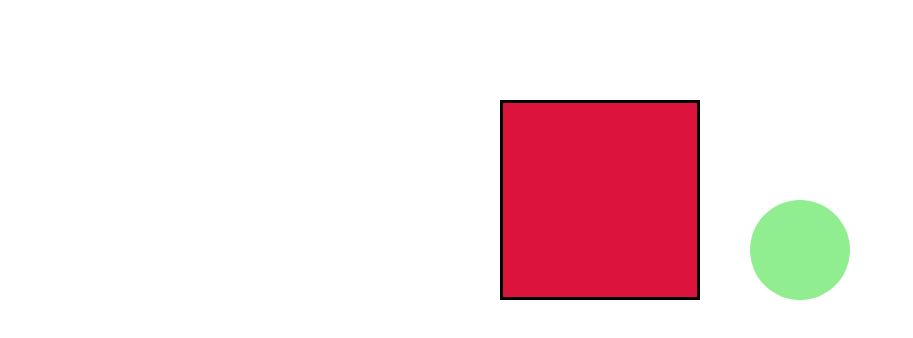
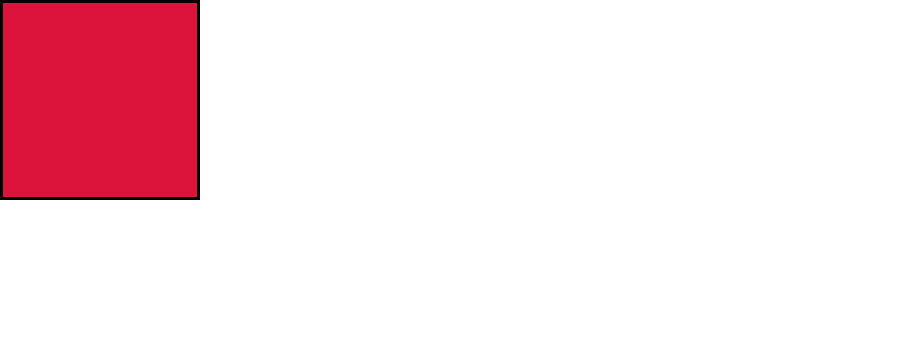
Before and after one commit to bhagyashreeghude/Framer-Motion, a React (Vite) app: page / in a window 1280 px wide. Shown: the top 338 px of the page, without its empty margins (0-913 px from the left). Built offline with nearby package versions, Linux system fonts and the light colour scheme.

Commit message:
3.creating a square pattern using this

```diff
--- a/src/App.jsx
+++ b/src/App.jsx
@@ -4,31 +4,15 @@ import {motion} from 'motion/react'
 const App =() =>{
   return (
    <div>
-      <motion.div
-      animate ={{
-        x:750,
-        y:200,
-        rotate:270
+    <motion.div className='box'
+    animate={{
+      x:[0,1000,1000,0,0],
+      y:[0,0,600,600,0]
     }}
     transition={{
       duration:4,
       delay:2
-      }}
-      className="circle">
-
-      </motion.div>
-      <motion.div
-      className="box"
-      animate={{
-        x:500,
-        rotate:360
-
-      }}
-      transition={{
-        duration:4,
-        delay:2
-      }}
-      >
+    }}>
 
     </motion.div>
    </div>
```
Lines whose indentation alone changed are shown as unchanged.
